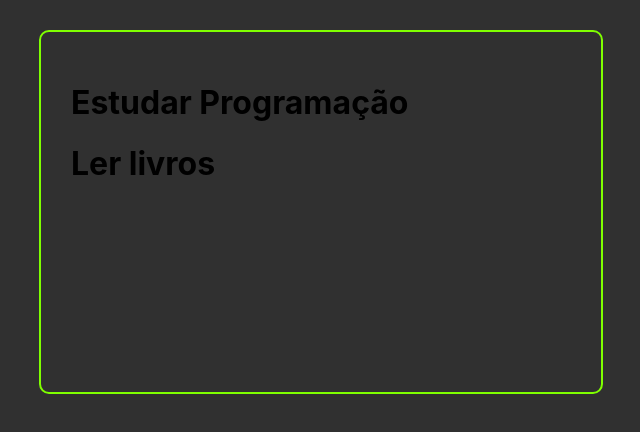
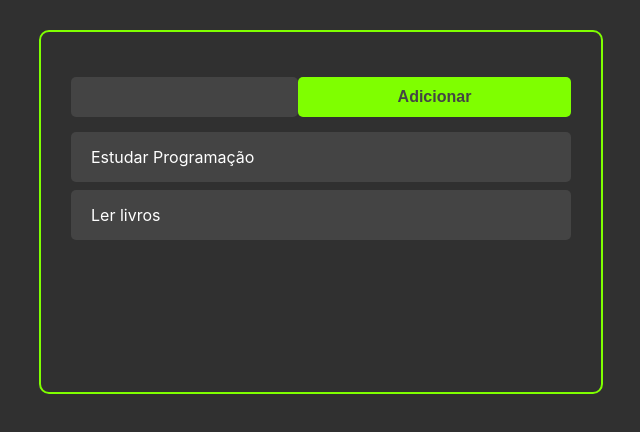
Before and after one commit to MarcusHolanda1/MyStacks, a React (Create React App) app: page / in a window 1280 px wide. Shown: the top 432 px of the page, without its empty margins (319-959 px from the left). Built offline with nearby package versions, Linux system fonts and the light colour scheme.

Commit message:
Component button

```diff
--- a/src/App.js
+++ b/src/App.jsx
@@ -2,6 +2,7 @@
 
 import Tasks from './components/Tasks'
 import './App.css'
+import AddTask from './components/AddTask';
 
 const App = () => {
 // let messages = 'Hello poww'
@@ -21,6 +22,7 @@
   return (
     <>
       <div className="container">
+        <AddTask />
         <Tasks tasks={tasks}/>
       </div>
     </>
--- /dev/null
+++ b/src/components/AddTask.css
@@ -0,0 +1,17 @@
+.add-task-container {
+    margin: 15px 0;
+    width: 100%;
+    display: flex;
+}
+
+.add-task-input {
+    height: 40px;
+    padding: 0 10px;
+    border-radius: 5px;
+    border: none;
+    flex: 2;
+    background-color: #444;
+    color: white;
+    font-size: 16px;
+
+}
--- /dev/null
+++ b/src/components/AddTask.jsx
@@ -0,0 +1,15 @@
+import React from 'react';
+import Button from './Button'
+
+import './AddTask.css'
+
+const AddTask = () => {
+    return (
+        <div className="add-task-container">
+            <input type="text" className="add-task-input"/>
+            <Button>Adicionar</Button>
+        </div>
+    );
+}
+
+export default AddTask;
--- /dev/null
+++ b/src/components/Button.css
@@ -0,0 +1,12 @@
+.button {
+    background-color: chartreuse;
+    height: 40px;
+    padding: 0 10px;
+    border-radius: 5px;
+    width: 100%;
+    font-size: 16px;
+    color: #444;
+    font-weight: bold;
+    cursor: pointer;
+    border: none;
+}
--- /dev/null
+++ b/src/components/Button.jsx
@@ -0,0 +1,13 @@
+import React from 'react';
+
+import './Button.css';
+
+const Button = ({ children, onClick }) => {
+    return (
+    <button onClick={onClick} className="button">
+        {children}
+    </button>
+    )
+}
+
+export default Button
--- /dev/null
+++ b/src/components/Task.css
@@ -0,0 +1,10 @@
+.task-container {
+    background-color: #444;
+    margin: 8px 0;
+    padding: 15px 20px;
+    display: flex;
+    border-radius: 5px;
+    justify-content: space-between;
+    color: white;
+    align-items: center;
+}
--- a/src/components/Task.js
+++ /dev/null
@@ -1,7 +0,0 @@
-import React from 'react';
-
-const Task = ( { task } ) => {
-    return (<h1>{task.title}</h1>);
-}
-
-export default Task
--- /dev/null
+++ b/src/components/Task.jsx
@@ -0,0 +1,11 @@
+import React from 'react';
+
+import './Task.css'
+
+const Task = ( { task } ) => {
+    return (
+    <div className="task-container">{task.title}</div>
+    );
+}
+
+export default Task
```
Also changed, not shown: src/components/Tasks.jsx (renamed from src/components/Tasks.js).
